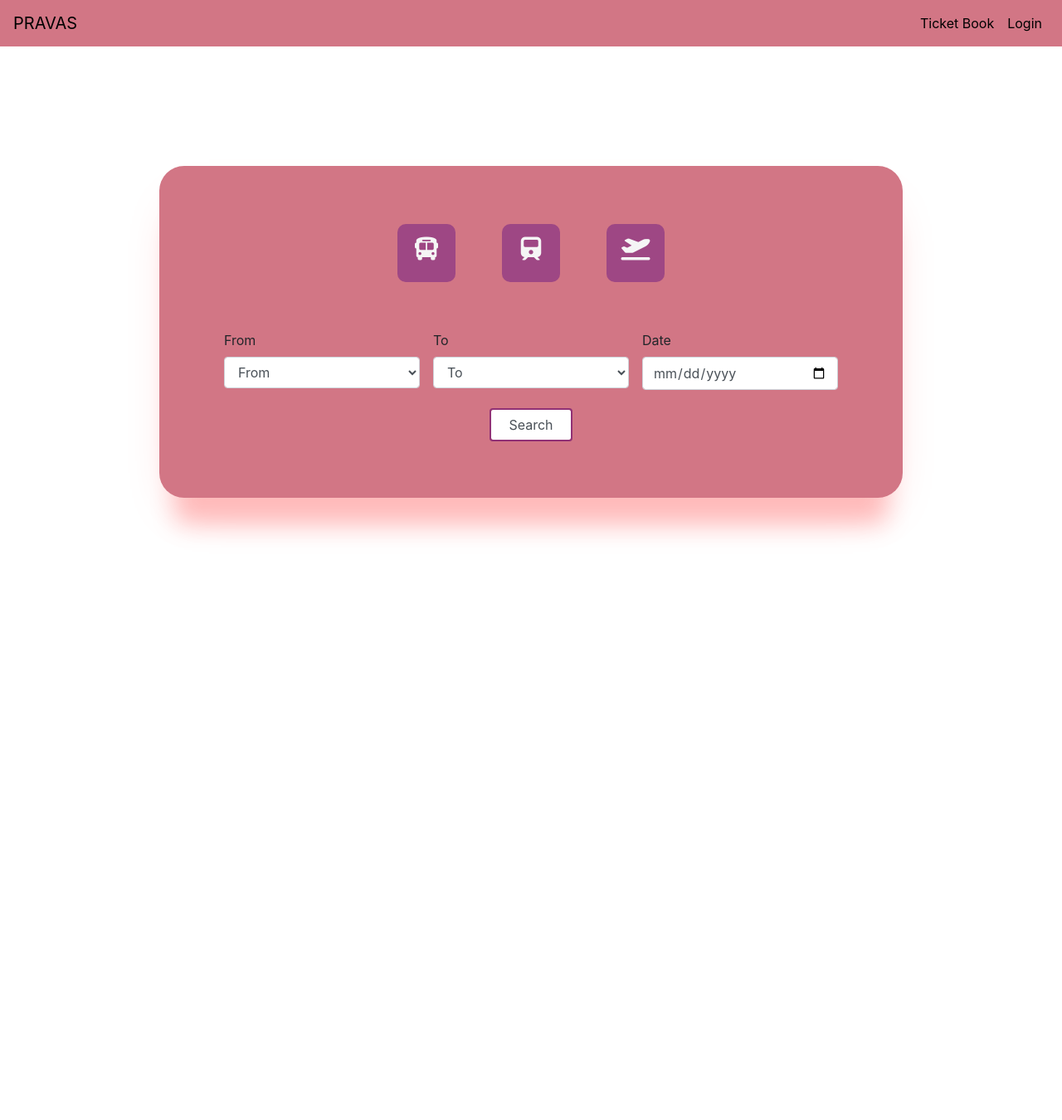
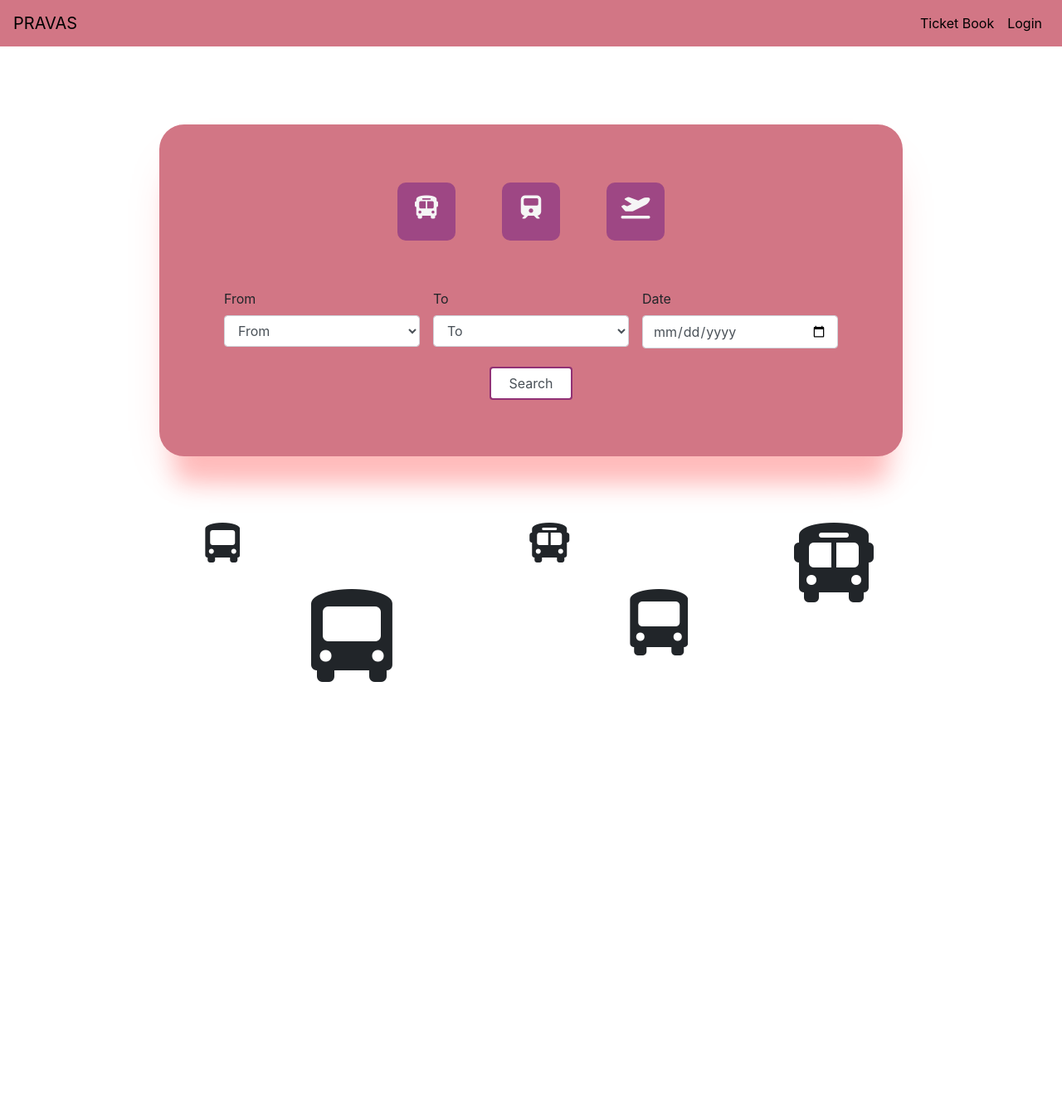
Before and after one commit to rahul-nagvadia/Pravas, a Django app: page /pravas/ticket_book in a window 1280 px wide. Shown: the whole page at 83% size. Before the commit the page ends 647 px from the top, so only its background shows below. Run offline with Django 4.2, Linux system fonts and the light colour scheme; data that the repository does not hold is empty; some libraries are stand-ins or nearby versions.

Commit message:
minor changes

```diff
--- a/static/pravas/css/home.css
+++ b/static/pravas/css/home.css
@@ -1,4 +1,6 @@
-html, body, section {
+html,
+body,
+section {
   block-size: 100%;
   height: 100%;
   margin: 0;
@@ -7,7 +9,7 @@ html, body, section {
 html {
   scroll-snap-type: y mandatory;
 }
-  .land-page{
+.land-page {
   position: relative;
 }
 .pravas {
@@ -15,7 +17,7 @@ html, body, section {
   top: 30%;
   left: 75%;
   transform: translate(-50%, -50%);
-    font-family: 'Covered By Your Grace', cursive;
+  font-family: "Covered By Your Grace", cursive;
   font-size: 7.5rem;
   font-weight: bold;
   letter-spacing: 0.2em;
@@ -25,12 +27,12 @@ html, body, section {
   text-fill-color: transparent;
 }
 
-  .tent{
+.tent {
   top: 85%;
   left: 85%;
   font-size: 10rem;
 }
-  .feather{
+.feather {
   top: 30%;
   left: 20%;
   font-size: 5rem;
@@ -38,7 +40,7 @@ html, body, section {
 .carousel-item {
   position: relative;
 }
-  .my-navbar{
+.my-navbar {
   position: absolute;
   z-index: 10;
   width: 100%;
@@ -52,7 +54,7 @@ html, body, section {
   -o-background-size: cover;
   background-size: cover;
 }
-.tour_image{
+.tour_image {
   object-fit: cover;
 }
 
@@ -60,40 +62,39 @@ section {
   scroll-snap-align: start;
   scroll-snap-stop: always;
 }
-  .home-section{
+.home-section {
   height: 100%;
 }
 .navbar-text {
   color: #020202;
 }
-  .nav-link{
+.nav-link {
   color: black;
 }
-  .nav-link:hover{
+.nav-link:hover {
   color: #913175;
   transition: all 0.3s ease;
   transform: scale(1.05);
 }
-.main-section{
+.main-section {
   width: 70%;
   height: 400px;
-    background-color: #D27685;
-    box-shadow: #FFBABA 0px 50px 30px -20px, #FFBABA 0px 30px 60px -30px;
+  background-color: #d27685;
+  box-shadow: #ffbaba 0px 50px 30px -20px, #ffbaba 0px 30px 60px -30px;
   padding: 70px;
   border-radius: 30px;
-    margin-top: 200px;
+  margin-top: 150px;
 }
-.button-section{
+.button-section {
   width: 50%;
 }
-.outer-section{
+.outer-section {
   width: 100%;
-    height: 100%;
   display: flex;
   flex-direction: row;
   justify-content: center;
 }
-.button-section{
+.button-section {
   margin-bottom: 50px;
 }
 .mod-button {
@@ -101,11 +102,11 @@ section {
   height: 70px;
   width: 70px;
   color: whitesmoke;
-  background-color: #9E4784;
+  background-color: #9e4784;
   border-radius: 10px;
 }
 .mod-button:hover {
-    background-color: #E9E8E8;
+  background-color: #e9e8e8;
   color: #913175;
   box-shadow: 0 0 10px #913175;
   transition: all 0.3s ease;
@@ -138,14 +139,14 @@ button.mod-button:nth-of-type(3n):hover::before {
   border-radius: 5px;
   position: absolute;
 }
-.travel-form{
+.travel-form {
   width: 100%;
 }
-.search-div{
+.search-div {
   width: 100px;
-    border:2px solid #913175;
+  border: 2px solid #913175;
 }
-.search-div:hover{
+.search-div:hover {
   color: #913175;
   box-shadow: 0 0 3px #913175;
   transition: all 0.2s ease;
@@ -159,9 +160,169 @@ button.mod-button:nth-of-type(3n):hover::before {
 }
 
 /* tour section  */
-.tour-section{
+.tour-section {
   background-color: #913175;
   display: flex;
   justify-content: center;
   align-items: center;
 }
+
+/* icons-section */
+.icons-section {
+
+}
+.container {
+  display: flex;
+  flex-direction: column;
+  height: 100vh;
+}
+
+.icons-section {
+  flex: 1;
+  height: 100%;
+  position: relative;
+}
+
+#bus {
+  height: 100%;
+}
+
+#bus > * {
+  position: absolute;
+}
+
+#train > * {
+  position: absolute;
+}
+
+#flight > * {
+  position: absolute;
+}
+
+#bus > *:nth-child(1) {
+  font-size: 6rem;
+  top: 10%;
+  left: 75%;
+  animation: horizontalfloat 5s infinite;
+}
+
+#bus > *:nth-child(2) {
+  font-size: 3rem;
+  top: 10%;
+  left: 50%;
+  animation: horizontalfloat 4s infinite;
+}
+
+#bus > *:nth-child(3) {
+  font-size: 5rem;
+  top: 20%;
+  left: 60%;
+  animation: horizontalfloat 2s infinite;
+}
+
+#bus > *:nth-child(4) {
+  font-size: 7rem;
+  top: 20%;
+  left: 30%;
+  animation: horizontalfloat 5s infinite;
+}
+
+#bus > *:nth-child(5) {
+  font-size: 3rem;
+  top: 10%;
+  left: 20%;
+  animation: horizontalfloat 2s infinite;font-size: 3rem;
+  top: 10%;
+  left: 20%;
+  animation: horizontalfloat 2s infinite;
+}
+
+
+#train > *:nth-child(1) {
+  font-size: 6rem;
+  top: 10%;
+  left: 75%;
+  animation: horizontalfloat 5s infinite;
+}
+
+#train > *:nth-child(2) {
+  font-size: 3rem;
+  top: 10%;
+  left: 50%;
+  animation: horizontalfloat 4s infinite;
+}
+
+#train > *:nth-child(3) {
+  font-size: 5rem;
+  top: 20%;
+  left: 50%;
+  animation: horizontalfloat 2s infinite;
+}
+
+#train > *:nth-child(4) {
+  font-size: 7rem;
+  top: 20%;
+  left: 30%;
+  animation: horizontalfloat 5s infinite;
+}
+
+
+#flight > *:nth-child(1) {
+  font-size: 6rem;
+  top: 10%;
+  left: 75%;
+  animation: verticalfloat 5s infinite;
+}
+
+#flight > *:nth-child(2) {
+  font-size: 3rem;
+  top: 10%;
+  left: 30%;
+  animation: verticalfloat 4s infinite;
+}
+
+#flight > *:nth-child(3) {
+  font-size: 5rem;
+  top: 20%;
+  left: 60%;
+  animation: verticalfloat 2s infinite;
+}
+
+#flight > *:nth-child(4) {
+  font-size: 7rem;
+  top: 20%;
+  left: 40%;
+  animation: horizontalfloat 5s infinite;
+}
+
+#flight > *:nth-child(5) {
+  font-size: 3rem;
+  top: 10%;
+  left: 20%;
+  animation: horizontalfloat 2s infinite;
+}
+
+
+@keyframes verticalfloat {
+  0% {
+    transform: translateY(0);
+  }
+  50% {
+    transform: translateY(-10px);
+  }
+  100% {
+    transform: translateY(0);
+  }
+}
+
+@keyframes horizontalfloat {
+  0% {
+    transform: translateX(0);
+  }
+  50% {
+    transform: translateX(-10px);
+  }
+  100% {
+    transform: translateX(0);
+  }
+}
--- a/static/pravas/css/styles.css
+++ b/static/pravas/css/styles.css
@@ -22,6 +22,7 @@ body {
   background-color: #d27685;
   box-shadow: 10px 10px 10px #557153;
   letter-spacing: 1.2px;
+  z-index: 10;
 }
 .innerbox-child {
   margin: 20px;
@@ -124,9 +125,7 @@ h1 {
   left: 78%;
   font-size: 15rem;
 }
-.location{
 
-}
 
 @keyframes verticalfloat {
   0% {
--- a/static/pravas/js/home.js
+++ b/static/pravas/js/home.js
@@ -6,9 +6,15 @@
 const div2 = document.getElementById("div2");
 const div3 = document.getElementById("div3");
 const div4 = document.getElementById("div4");
+const bus = document.getElementById("bus")
+const train = document.getElementById("train")
+const flight = document.getElementById("flight")
 
 button1.addEventListener("click", () => {
   div1.style.display = "block";
+  bus.style.display = "block";
+  train.style.display = "none";
+  flight.style.display = "none";
   div2.style.display = "none";
   div3.style.display = "none";
   div4.style.display = "none";
@@ -17,6 +23,9 @@
 button2.addEventListener("click", () => {
   div1.style.display = "none";
   div2.style.display = "block";
+  train.style.display = "block";
+  bus.style.display = "none";
+  flight.style.display = "none";
   div3.style.display = "none";
   div4.style.display = "none";
 });
@@ -24,6 +33,9 @@
 button3.addEventListener("click", () => {
   div1.style.display = "none";
   div2.style.display = "none";
+  flight.style.display = "block";
+  bus.style.display = "none";
+  train.style.display = "none";
   div3.style.display = "block";
   div4.style.display = "none";
 });
@@ -33,4 +45,7 @@
   div2.style.display = "none";
   div3.style.display = "none";
   div4.style.display = "block";
+  flight.style.display = "none";
+  bus.style.display = "none";
+  train.style.display = "none";
 });
--- a/templates/ticket_booking.html
+++ b/templates/ticket_booking.html
@@ -192,7 +192,33 @@
         </div>
       </div>
     </div>
+
+    <div class="icons-section">
+      <div id="bus" style="display: block">
+        <i class="fa-solid fa-bus"></i>
+        <i class="fa-solid fa-bus"></i>
+        <i class="fa-solid fa-bus-simple"></i>
+        <i class="fa-solid fa-bus-simple"></i>
+        <i class="fa-solid fa-bus-simple"></i>
+      </div>
+      <div id="train" style="display: none">
+        <i class="fa-solid fa-train"></i>
+        <i class="fa-solid fa-train-tram"></i>
+        <i class="fa-solid fa-train-tram"></i>
+        <i class="fa-solid fa-train-subway"></i>
+      </div>
+      <div id="flight" style="display: none">
+        <i class="fa-solid fa-plane"></i>
+        <i class="fa-solid fa-plane"></i>
+        <i class="fa-solid fa-plane"></i>
+        <i class="fa-solid fa-plane-up"></i>
+        <i class="fa-solid fa-plane-up"></i>
+      </div>
+    </div>
+
   </section>
+
+
   <script>
     const today = new Date().toISOString().split("T")[0];
     const sourceField = document.getElementsByName("source")[0];
```
Also changed, not shown: templates/login.html (+31 -21 lines), templates/profile.html (+41 -2 lines), templates/register.html (+9 -0 lines). Lines whose indentation alone changed are shown as unchanged.
